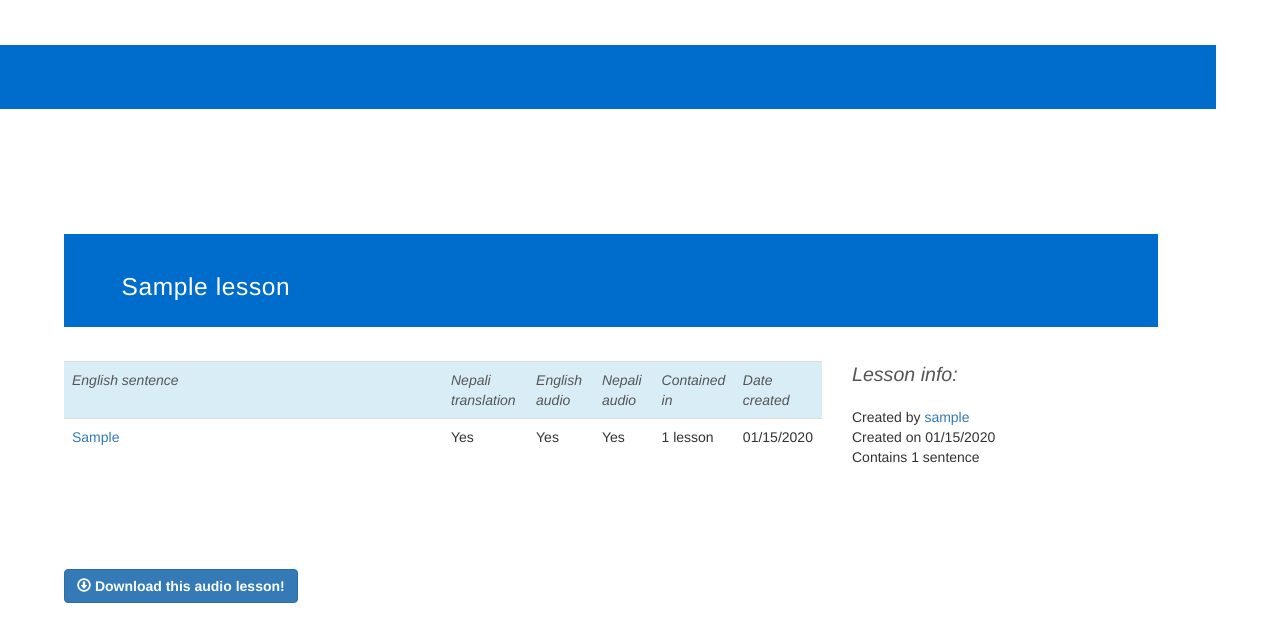
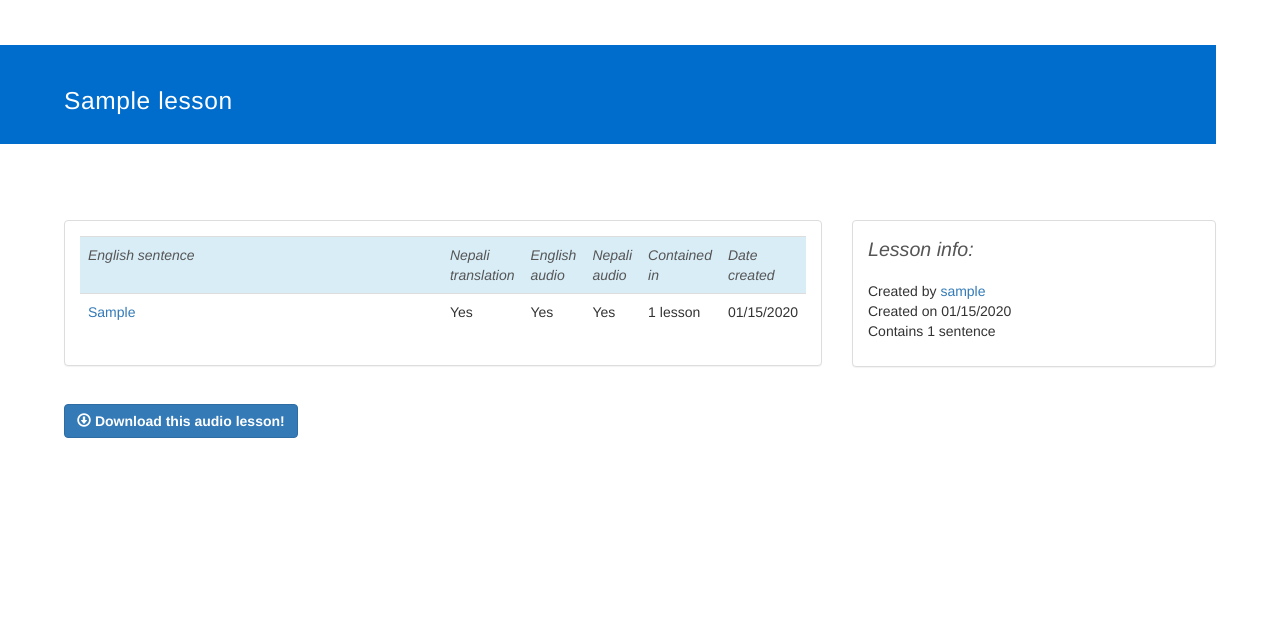
Before and after one commit to evansp01/everestesl, a Django app: page /lesson/1 in a window 1280 px wide. Shown: the part 51-693 px from the top of the page. Run offline with Django 3.2, Linux system fonts and the light colour scheme; tables that the repository leaves empty hold one stand-in row (values such as "Sample post"); some libraries are stand-ins or nearby versions.

Commit message:
Fixed lesson.html CSS

```diff
--- a/everest/static/everest/css/custom.css
+++ b/everest/static/everest/css/custom.css
@@ -9,7 +9,7 @@ body {
     font-size: 1.75em;
     font-weight: 100;
     margin-top: 2%;
-    margin-bottom: 3%;
+    margin-bottom: 1%;
     margin-right: 5%;
     padding-top: 3%;
     padding-bottom: 2%;
--- a/everest/templates/everest/lesson.html
+++ b/everest/templates/everest/lesson.html
@@ -2,32 +2,36 @@
 
 {% block title %}Everest Lesson {% endblock %}
 
-{% block content %}
-
-<div class="title">
+{% block pageheader %}
 {{ lesson }}
 {% if lesson.creator == user %}
-    <a class="btn btn-default btn-xs padleft" href="{% url 'edit_lesson' lesson.id %}" aria-label="Edit">
+<a class="btn btn-default btn-sm padleft" href="{% url 'edit_lesson' lesson.id %}" aria-label="Edit">
     <span class="glyphicon glyphicon-pencil" aria-hidden="true"></span>
     Edit
 </a>
 {% endif %}
-</div>
+{% endblock %}
 
-<div class="row" style="margin-bottom:4%">
+{% block content %}
+<div class="row">
     <div class="col-md-8">
-
+        <div class="panel panel-default">
+            <div class="panel-body">
                 {% include "everest/general/sentence_table.html" with sentences=lesson.sentences.all %}
 
-        <p class="bigskip">
+            </div>
+        </div>
+        <p class="smallskip">
             <button type="button" class="btn btn-primary" aria-label="Download">
                 <span class="glyphicon glyphicon-download" aria-hidden="true"></span>
                 <b>Download this audio lesson!</b></button>
         </p>
     </div>
 
+
     <div class="col-md-4">
-        <div class="box-padded">
+        <div class="panel panel-default">
+            <div class="panel-body">
                 <div class="subtitle">Lesson info:</div>
                 <ul class="list-unstyled">
                     <li>Created by
@@ -38,6 +42,5 @@
             </div>
         </div>
     </div>
-
 </div>
 {% endblock %}
```
Lines whose indentation alone changed are shown as unchanged.
